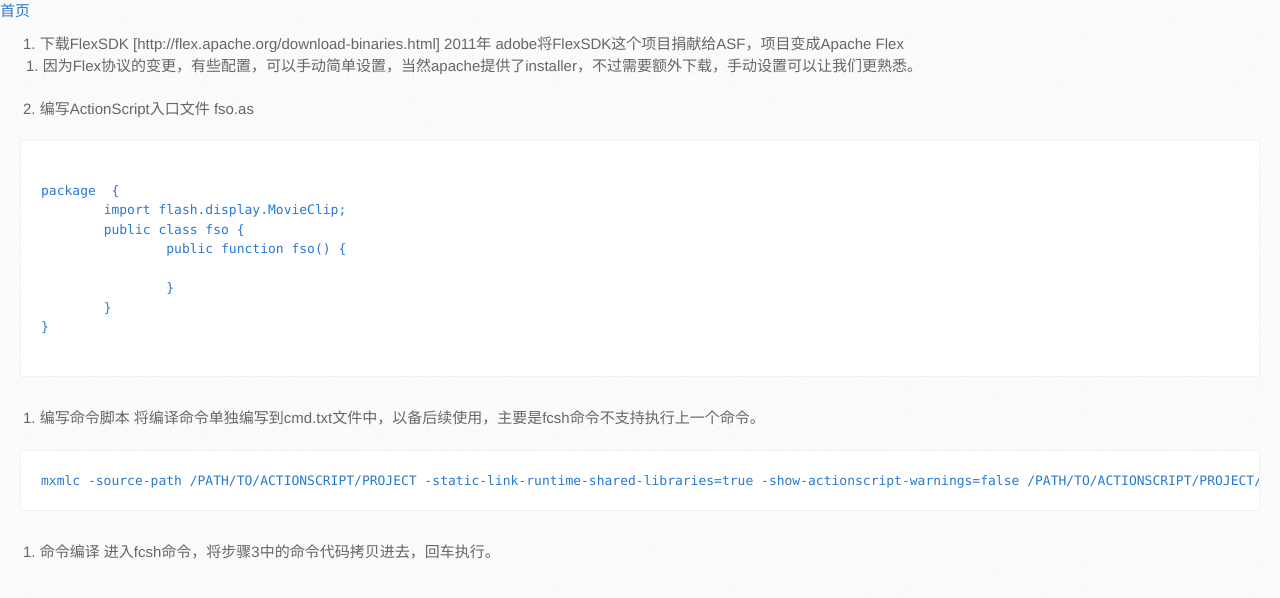
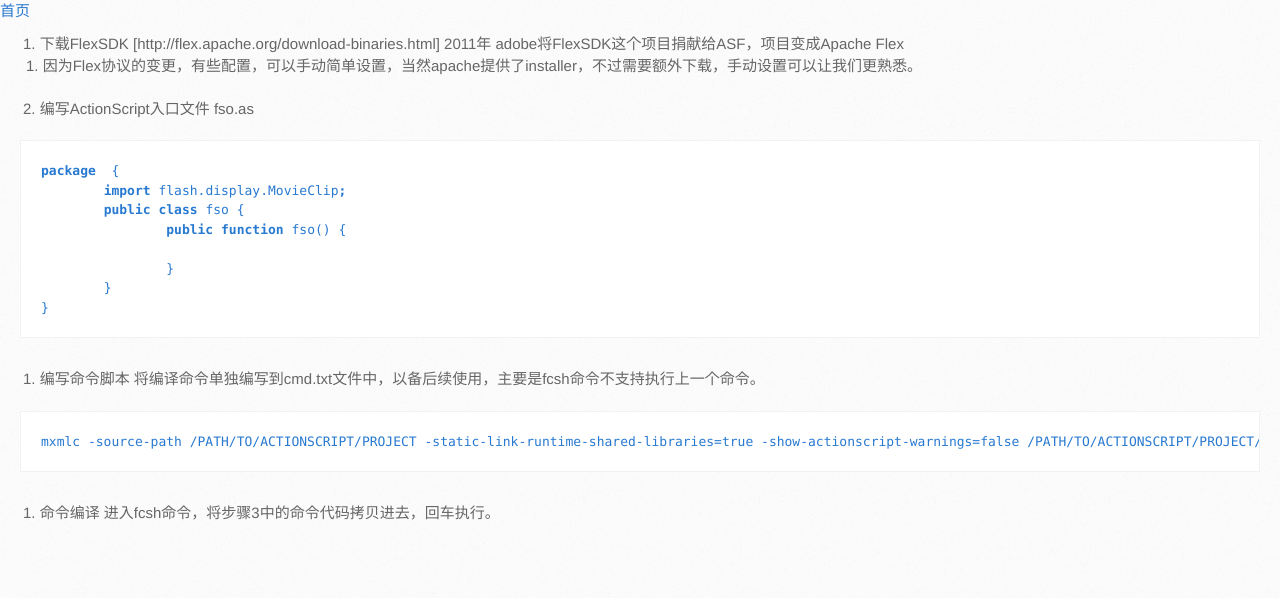
Before and after one commit to zyd52116/thankwsx.github.com, a Jekyll site: the page built from _posts/2014-06-19-mxmlc-compiler-actionscript.md, in a window 1280 px wide. Shown: the top 598 px of the page. Built offline with Jekyll 4.4.1, drawn with Linux system fonts in a browser that asks for light colours; a style sheet for code colours, icons or effects is not loaded.

Commit message:
代码段

````diff
--- a/_posts/2014-06-19-mxmlc-compiler-actionscript.md
+++ b/_posts/2014-06-19-mxmlc-compiler-actionscript.md
@@ -12,8 +12,8 @@ excerpt: 使用FlexSDK中的mxmlc命令生成swf目标文件
 2. 编写ActionScript入口文件
 fso.as
 
-```
 
+~~~ actionscript
 package  {
 	import flash.display.MovieClip;
 	public class fso {
@@ -22,15 +22,14 @@ package  {
 		}
 	}
 }
-
-```
+~~~
 
 3. 编写命令脚本
 将编译命令单独编写到cmd.txt文件中，以备后续使用，主要是fcsh命令不支持执行上一个命令。
 
-```
+~~~
 mxmlc -source-path /PATH/TO/ACTIONSCRIPT/PROJECT -static-link-runtime-shared-libraries=true -show-actionscript-warnings=false /PATH/TO/ACTIONSCRIPT/PROJECT/fso.as -o /PATH/TO/ACTIONSCRIPT/PROJECT/fso.swf
-```
+~~~
 
 4. 命令编译
 进入fcsh命令，将步骤3中的命令代码拷贝进去，回车执行。
````
